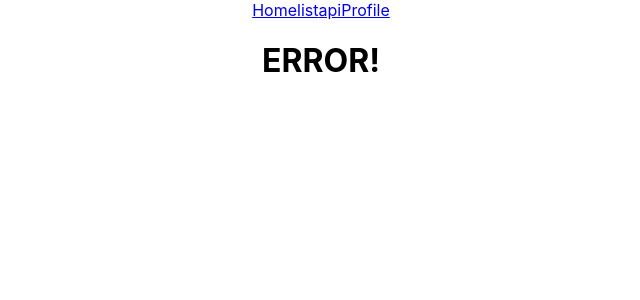
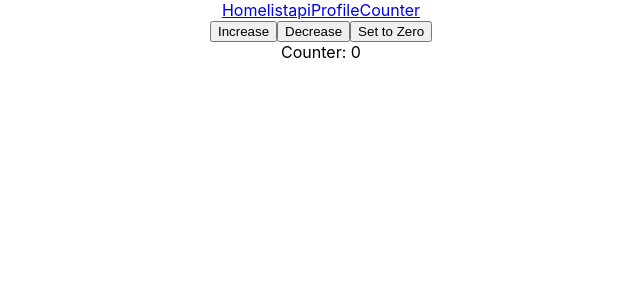
Before and after one commit to harshsepi0l/React-Revision, a React (Create React App) app: page /counter in a window 1280 px wide. Shown: the top 300 px of the page, without its empty margins (319-959 px from the left). Built offline with nearby package versions, Linux system fonts and the light colour scheme.

Commit message:
Changes with hooks
Added custom hook

```diff
--- a/src/App.js
+++ b/src/App.js
@@ -5,7 +5,7 @@ import ListBuilder from "./components/ListBuilder/ListBuilder";
 import FetchAPI from "./components/FetchAPI/FetchAPI";
 import { Navbar } from "./components/Navbar/Navbar";
 import { ProfilePage } from "./Pages/ProfilePage";
-
+import { Counter } from "./components/Counter/Counter";
 function App() {
   return (
     <div className="App">
@@ -16,6 +16,7 @@ function App() {
           <Route path="/profile" element={<ProfilePage />} />
           <Route path="/list" element={<ListBuilder />} />
           <Route path="/api" element={<FetchAPI />} />
+          <Route path="/counter" element={<Counter />} />
           <Route path="*" element={<h1> ERROR! </h1>} />
         </Routes>
       </Router>
--- a/src/components/Counter/Counter.js
+++ b/src/components/Counter/Counter.js
@@ -1,36 +1,16 @@
-import "./App.css";
-import { useState } from "react";
+import { useCounter } from "../customHooks/useCounter";
 
-function Counter() {
-  const [count, setCount] = useState(0);
+export const Counter = () => {
+  const { counter, increaseCounter, decreaseCounter, zeroCounter } =
+    useCounter();
 
   return (
     <div>
-      <button
-        onClick={() => {
-          setCount(count + 1);
-        }}
-      >
-        Increase
-      </button>
-      <button
-        onClick={() => {
-          setCount(count - 1);
-        }}
-      >
-        Decrease
-      </button>
-      <button
-        onClick={() => {
-          setCount(0);
-        }}
-      >
-        Set to Zero
-      </button>
+      <button onClick={increaseCounter}>Increase</button>
+      <button onClick={decreaseCounter}>Decrease</button>
+      <button onClick={zeroCounter}>Set to Zero</button>
 
-      {count}
+      <div>Counter: {counter}</div>
     </div>
   );
-}
-
-export default Counter;
+};
--- a/src/components/Navbar/Navbar.js
+++ b/src/components/Navbar/Navbar.js
@@ -7,6 +7,7 @@ export const Navbar = () => {
       <Link to="/list">list</Link>
       <Link to="/api">api</Link>
       <Link to="/profile">Profile</Link>
+      <Link to="/counter">Counter</Link>
     </div>
   );
 };
--- /dev/null
+++ b/src/components/customHooks/useCounter.js
@@ -0,0 +1,19 @@
+import { useState } from "react";
+
+export const useCounter = (initialVal = 0) => {
+  const [counter, setCounter] = useState(initialVal);
+
+  const increaseCounter = () => {
+    setCounter((prevCounter) => prevCounter + 1);
+  };
+
+  const decreaseCounter = () => {
+    setCounter((prevCounter) => prevCounter - 1);
+  };
+
+  const zeroCounter = () => {
+    setCounter(0);
+  };
+
+  return { counter, increaseCounter, decreaseCounter, zeroCounter };
+};
```
